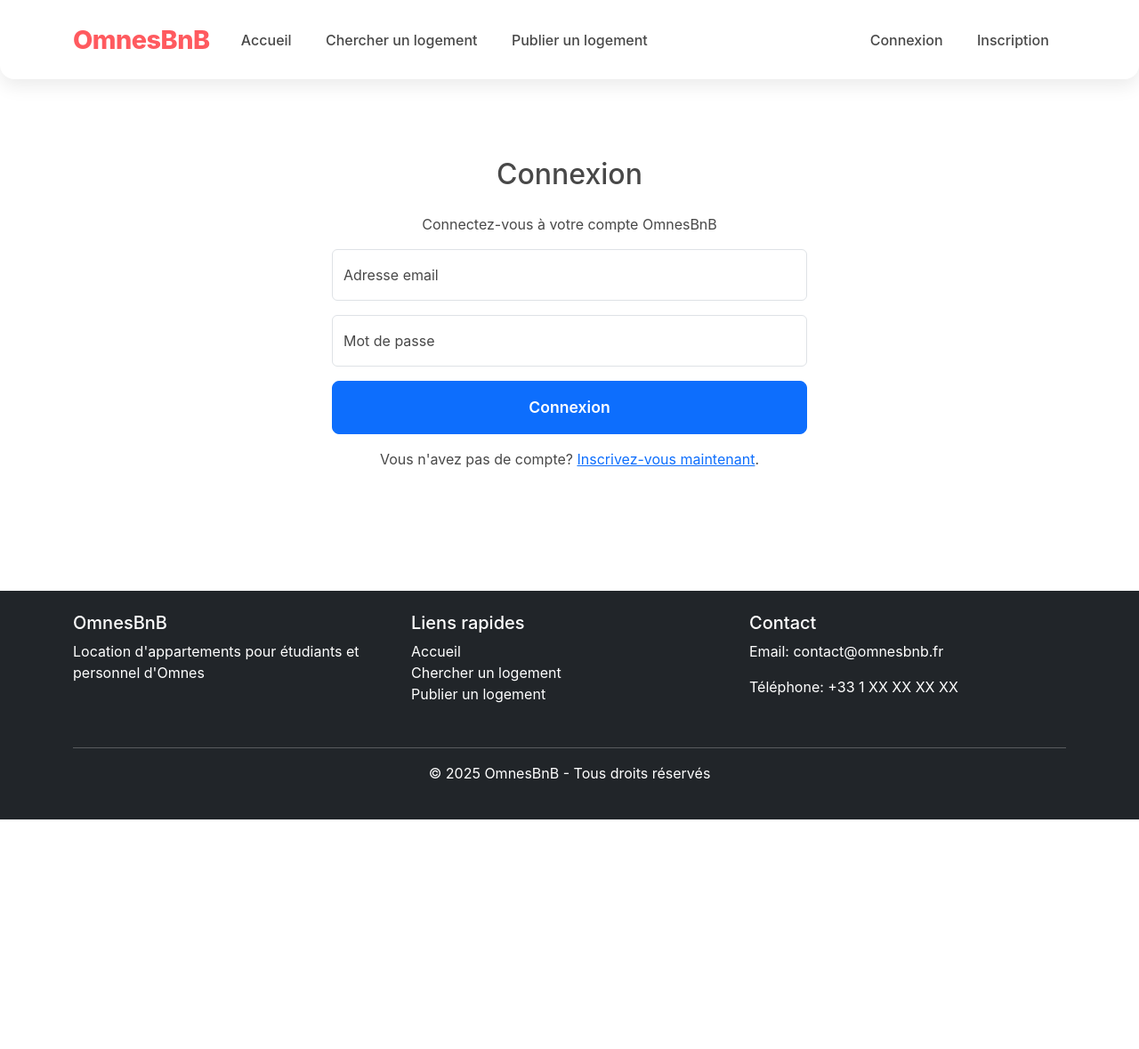
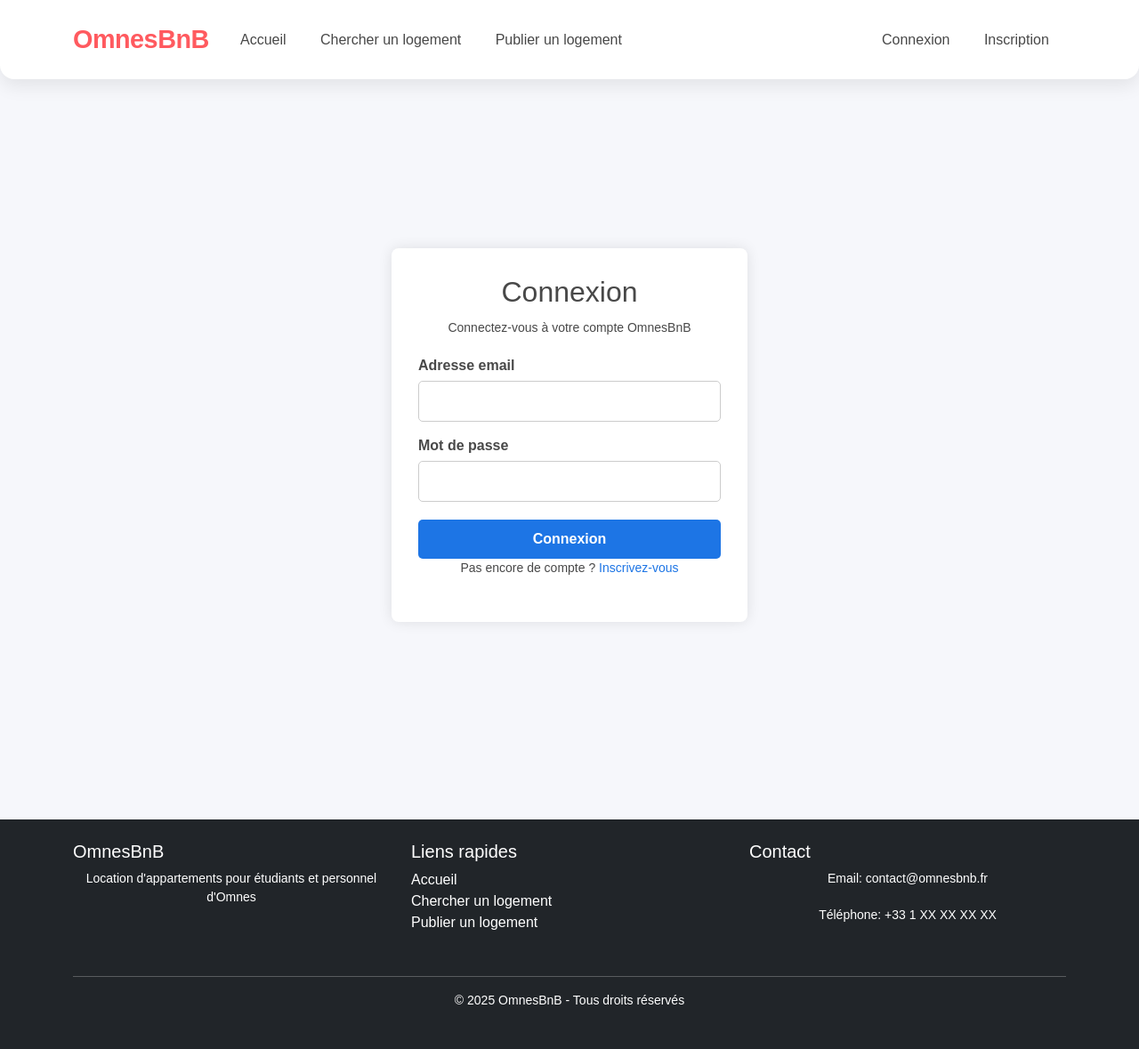
Before and after one commit to JeremyGnt/OmnesBnb, a PHP site: page /pages/login.php in a window 1280 px wide. Shown: the whole page at 89% size. Before the commit the page ends 921 px from the top, so only its background shows below. Run offline with PHP 8.4, Linux system fonts and the light colour scheme.

Commit message:
css pour la page login.php

```diff
--- /dev/null
+++ b/css/login.css
@@ -0,0 +1,79 @@
+body {
+    font-family: Arial, sans-serif;
+    background-color: #f6f7fb;
+    margin: 0;
+    padding: 0;
+}
+
+.login-container {
+    display: flex;
+    justify-content: center;
+    align-items: center;
+    min-height: 90vh;
+}
+
+.login-box {
+    background-color: #fff;
+    padding: 30px;
+    border-radius: 8px;
+    width: 100%;
+    max-width: 400px;
+    box-shadow: 0 0 15px rgba(0, 0, 0, 0.1);
+}
+
+h2 {
+    margin-bottom: 10px;
+    text-align: center;
+}
+
+p {
+    text-align: center;
+    font-size: 14px;
+    margin-bottom: 20px;
+}
+
+label {
+    display: block;
+    margin-top: 15px;
+    font-weight: bold;
+}
+
+input[type="email"],
+input[type="password"] {
+    width: 100%;
+    padding: 10px;
+    margin-top: 5px;
+    border: 1px solid #ccc;
+    border-radius: 5px;
+}
+
+.input-error {
+    border-color: #e74c3c;
+}
+
+.error-msg {
+    color: #e74c3c;
+    font-size: 13px;
+    margin-top: 5px;
+}
+
+button {
+    margin-top: 20px;
+    width: 100%;
+    padding: 10px;
+    background-color: #1d75e5;
+    border: none;
+    color: white;
+    font-weight: bold;
+    border-radius: 5px;
+    cursor: pointer;
+}
+
+button:hover {
+    background-color: #125ecf;
+}
+
+a {
+    color: #1d75e5;
+    text-decoration: none;
+}
--- a/pages/login.php
+++ b/pages/login.php
@@ -1,5 +1,4 @@
 <?php
-
 require_once "../includes/db_connection.php";
 include "../includes/header.php";
 
@@ -8,29 +7,20 @@ if (isset($_SESSION["user_id"])) {
     exit;
 }
 
-// variables nulles
-$email = "";
-$password = "";
-$email_err = "";
-$password_err = "";
-$login_err = "";
-
+$email = $password = "";
+$email_err = $password_err = $login_err = "";
 
 if ($_SERVER["REQUEST_METHOD"] == "POST") {
 
-    // SI mail vide
     if (empty(trim($_POST["email"]))) {
         $email_err = "Veuillez entrer votre email.";
     } else {
         $email = trim($_POST["email"]);
-
-        // uniquement mail OMNES
         if (!preg_match("/@(omnesintervenant\.com|ece\.fr|edu\.ece\.fr)$/", $email)) {
             $email_err = "Seules les adresses email d'Omnes sont autorisées.";
         }
     }
 
-    // pareil pour mdp
     if (empty(trim($_POST["password"]))) {
         $password_err = "Veuillez entrer votre mot de passe.";
     } else {
@@ -39,23 +29,14 @@ if ($_SERVER["REQUEST_METHOD"] == "POST") {
 
     if (empty($email_err) && empty($password_err)) {
         $sql = "SELECT id, username, email, password, first_name, last_name, phone_number, profile_image, user_type, is_verified FROM users WHERE email = ?";
-
-
-        //LIAISON
         if ($stmt = mysqli_prepare($conn, $sql)) {
-            mysqli_stmt_bind_param($stmt, "s", $param_email);
-            $param_email = $email;
-
+            mysqli_stmt_bind_param($stmt, "s", $email);
             if (mysqli_stmt_execute($stmt)) {
                 mysqli_stmt_store_result($stmt);
-
-                // 1 seul utilsateur correspond à cette email
                 if (mysqli_stmt_num_rows($stmt) == 1) {
-                    // récupére les variables
                     mysqli_stmt_bind_result($stmt, $id, $username, $email, $hashed_password, $first_name, $last_name, $phone_number, $profile_image, $user_type, $is_verified);
                     if (mysqli_stmt_fetch($stmt)) {
                         if (password_verify($password, $hashed_password)) {
-
                             $_SESSION["user_id"] = $id;
                             $_SESSION["username"] = $username;
                             $_SESSION["email"] = $email;
@@ -65,9 +46,8 @@ if ($_SERVER["REQUEST_METHOD"] == "POST") {
                             $_SESSION["profile_image"] = $profile_image;
                             $_SESSION["user_type"] = $user_type;
                             $_SESSION["is_verified"] = $is_verified;
-
-                            // Redirection
                             header("location: ../index.php");
+                            exit;
                         } else {
                             $login_err = "Email ou mot de passe incorrect.";
                         }
@@ -76,59 +56,38 @@ if ($_SERVER["REQUEST_METHOD"] == "POST") {
                     $login_err = "Email ou mot de passe incorrect.";
                 }
             } else {
-                echo "Oops! Une erreur est survenue. Veuillez réessayer plus tard.";
+                echo "Une erreur est survenue. Veuillez réessayer.";
             }
-
-            // Close requête
             mysqli_stmt_close($stmt);
         }
     }
-
-    // fermer connection
     mysqli_close($conn);
 }
 ?>
 
-<div class="container py-5">
-    <div class="row justify-content-center">
-        <div class="col-md-6">
-            <div class="form-card">
-                <h2 class="text-center mb-4">Connexion</h2>
-                <p class="text-center">Connectez-vous à votre compte OmnesBnB</p>
+<link rel="stylesheet" href="../css/login.css">
 
-                <?php
-                if (!empty($login_err)) {
-                    echo '<div class="alert alert-danger">' . $login_err . '</div>';
-                }
-                ?>
+<div class="login-container">
+    <div class="login-box">
+        <h2>Connexion</h2>
+        <p>Connectez-vous à votre compte OmnesBnB</p>
 
-                <form action="<?php echo htmlspecialchars($_SERVER["PHP_SELF"]); ?>" method="post">
-                    <div class="form-floating mb-3">
-                        <input type="email" name="email"
-                               class="form-control <?php echo (!empty($email_err)) ? 'is-invalid' : ''; ?>"
-                               value="<?php echo $email; ?>" id="email" placeholder="nom@example.com">
-                        <label for="email">Adresse email</label>
-                        <div class="invalid-feedback">
-                            <?php echo $email_err; ?>
-                        </div>
-                    </div>
-                    <div class="form-floating mb-3">
-                        <input type="password" name="password"
-                               class="form-control <?php echo (!empty($password_err)) ? 'is-invalid' : ''; ?>"
-                               id="password" placeholder="Mot de passe">
-                        <label for="password">Mot de passe</label>
-                        <div class="invalid-feedback">
-                            <?php echo $password_err; ?>
-                        </div>
-                    </div>
-                    <div class="d-grid mb-3">
-                        <button type="submit" class="btn btn-primary btn-lg">Connexion</button>
-                    </div>
-                    <p class="text-center">Vous n'avez pas de compte? <a href="register.php">Inscrivez-vous
-                            maintenant</a>.</p>
-                </form>
-            </div>
-        </div>
+        <?php if (!empty($login_err)) : ?>
+            <div class="error-msg"><?php echo $login_err; ?></div>
+        <?php endif; ?>
+
+        <form action="<?php echo htmlspecialchars($_SERVER["PHP_SELF"]); ?>" method="post">
+            <label for="email">Adresse email</label>
+            <input type="email" name="email" id="email" value="<?php echo $email; ?>" class="<?php echo !empty($email_err) ? 'input-error' : ''; ?>">
+            <span class="error-msg"><?php echo $email_err; ?></span>
+
+            <label for="password">Mot de passe</label>
+            <input type="password" name="password" id="password" class="<?php echo !empty($password_err) ? 'input-error' : ''; ?>">
+            <span class="error-msg"><?php echo $password_err; ?></span>
+
+            <button type="submit">Connexion</button>
+        </form>
+        <p>Pas encore de compte ? <a href="register.php">Inscrivez-vous</a></p>
     </div>
 </div>
 
```
